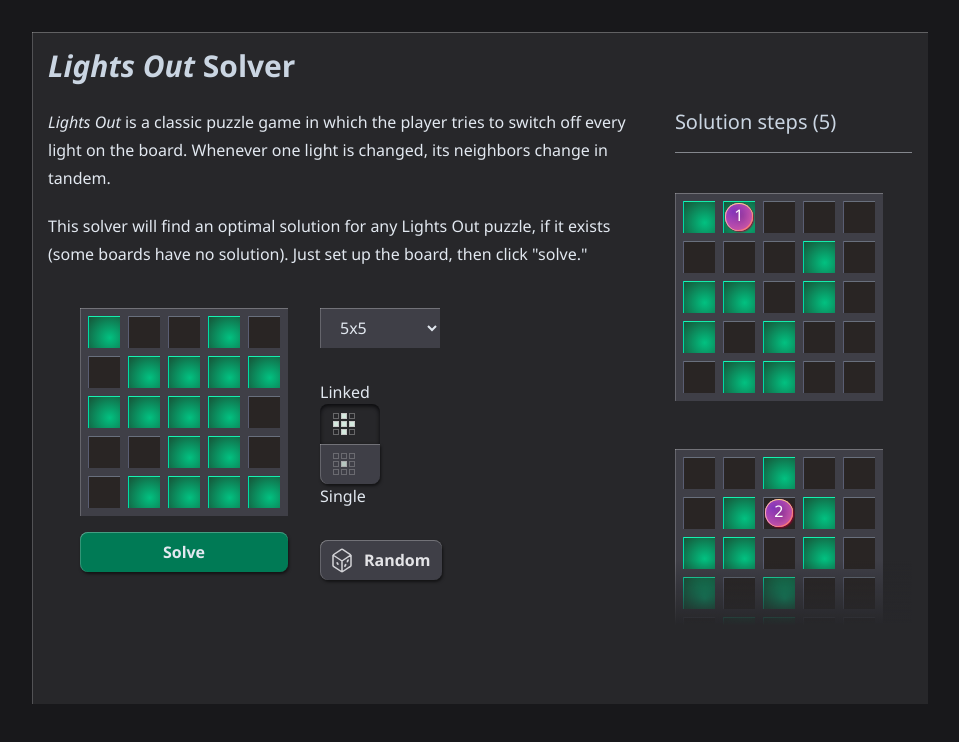
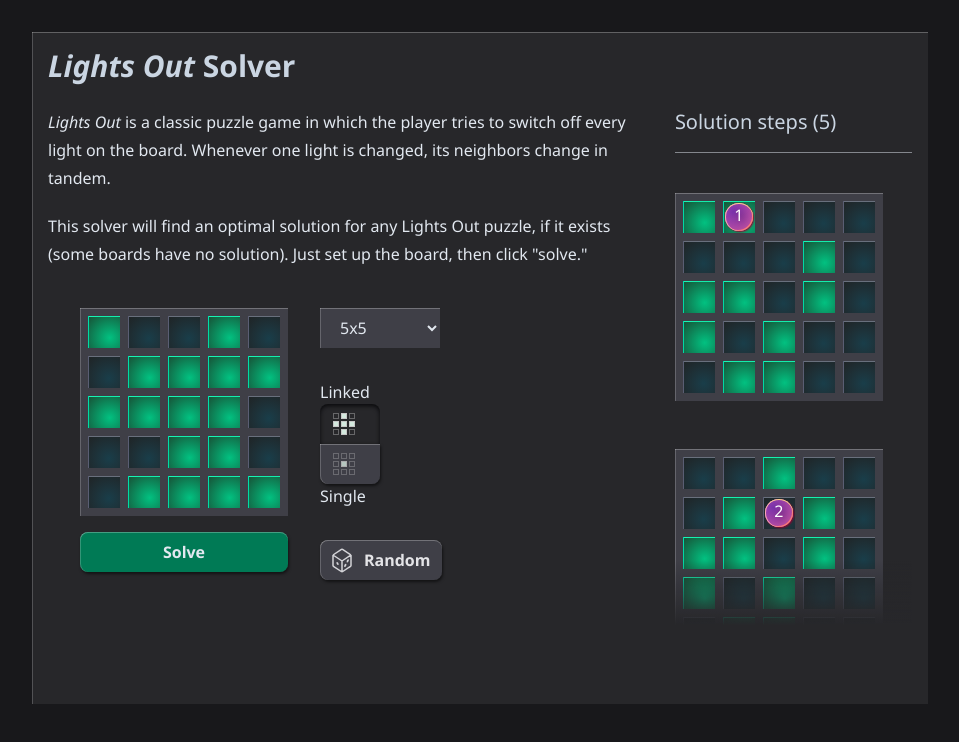
Before and after one commit to bprcode/lightsout-solver, a React (Vite) app: page / in a window 1280 px wide. Shown: the top 742 px of the page, without its empty margins (160-1119 px from the left). Built offline with nearby package versions, Linux system fonts and the light colour scheme.

Commit message:
Check unlit bulb option

```diff
--- a/src/App.css
+++ b/src/App.css
@@ -54,6 +54,15 @@
       transparent
     );
   }
+
+  &:hover {
+    filter: brightness(120%) saturate(130%) hue-rotate(5deg);
+  }
+
+  &:active {
+    filter: brightness(70%) saturate(120%) hue-rotate(10deg);
+  }
+
   &::after {
     opacity: 0;
     position: absolute;
@@ -90,6 +99,12 @@
 
   box-shadow: inset 1px 0 0 rgb(90, 94, 115), inset 0 1px 0 rgb(105, 112, 125);
 
+  background-image: radial-gradient(
+      in oklch 2.25rem at 65% 70%,
+      #193e4a,
+      #1e1e1e
+    );
+
   &::before {
     opacity: 0;
     position: absolute;
@@ -110,6 +125,17 @@
       #ffb098,
       #0014b8
     );
+  }
+  &:hover {
+    filter: brightness(130%) saturate(130%) hue-rotate(5deg);
+  }
+  &:hover::after {
+    opacity: 1;
+    transition: opacity 0.15s ease-out;
+  }
+
+  &:active {
+    filter: brightness(150%) saturate(250%) hue-rotate(20deg);
   }
 }
 
@@ -140,14 +166,24 @@
 
 @utility high-contrast-amethyst {
   text-shadow: 2px 2px 9px rgb(54, 6, 36);
-  box-shadow: inset 1px 0 0 rgb(255, 170, 183), inset 0 1px 0 rgb(255, 214, 136), inset -1px -1px 0 rgb(255, 121, 121), 1px 1px 2px rgb(150, 0, 47);
-  background-image: radial-gradient( in oklch 3rem at 30% 30%, hsl(275, 55%, 48%), hsl(3,100%,77%) );
+  box-shadow: inset 1px 0 0 rgb(255, 170, 183), inset 0 1px 0 rgb(255, 214, 136),
+    inset -1px -1px 0 rgb(255, 121, 121), 1px 1px 2px rgb(150, 0, 47);
+  background-image: radial-gradient(
+    in oklch 3.5rem at 30% 30%,
+    hsl(275, 55%, 44%),
+    hsl(3, 100%, 77%)
+  );
 }
 
 @utility amethyst-done {
   text-shadow: 2px 2px 9px rgb(54, 6, 36);
-  box-shadow: inset 1px 0 0 rgb(255, 170, 183), inset 0 1px 0 rgb(255, 214, 136), inset -1px -1px 0 rgb(255, 121, 121), 1px 1px 2px rgb(150, 0, 47);
-  background-image: radial-gradient( in oklch 8rem at 24% -10%, hsl(275, 55%, 40%), hsl(3,100%,70%) );
+  box-shadow: inset 1px 0 0 rgb(255, 170, 183), inset 0 1px 0 rgb(255, 214, 136),
+    inset -1px -1px 0 rgb(255, 121, 121), 1px 1px 2px rgb(150, 0, 47);
+  background-image: radial-gradient(
+    in oklch 8rem at 24% -10%,
+    hsl(275, 55%, 40%),
+    hsl(3, 100%, 70%)
+  );
 }
 
 @utility very-illuminated {
--- a/src/App.tsx
+++ b/src/App.tsx
@@ -152,11 +152,6 @@ function LightBoard({
         >
           {i === tagIndex && (
             <div
-              // className={`z-10 outline-2 ${
-              //   bit ? 'outline-orange-500' : 'outline-orange-500'
-              // } ${
-              //   bit ? 'bg-orange-900/90' : 'bg-orange-900/50'
-              // } w-100 rounded-full flex justify-center`}
               className={`z-10 size-[28px] top-1/2 left-1/2 transform -translate-x-1/2 -translate-y-1/2 rounded-[50%] absolute  flex justify-center high-contrast-amethyst`}
             >
               <span className="[line-height:24px] [color:#fff]">{tag}</span>
```
